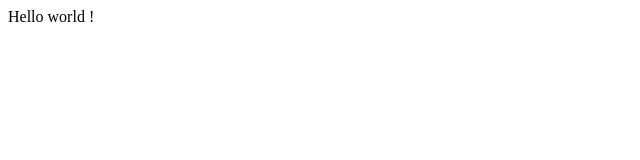
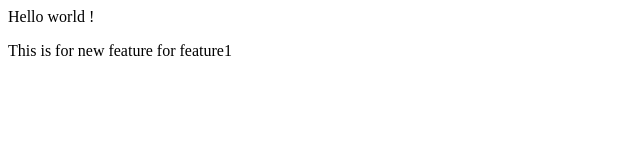
Before and after one commit to jagmohan-sarki/localrepo, a plain HTML site: page index.html in a window 1280 px wide. Shown: the whole page, without its empty margins (0-640 px from the left). Drawn offline with Linux system fonts and the light colour scheme.

Commit message:
Added new feature

```diff
--- a/index.html
+++ b/index.html
@@ -1 +1,2 @@
 <p>Hello world !</p>
+<p>This is for new feature for feature1 </p>
```
